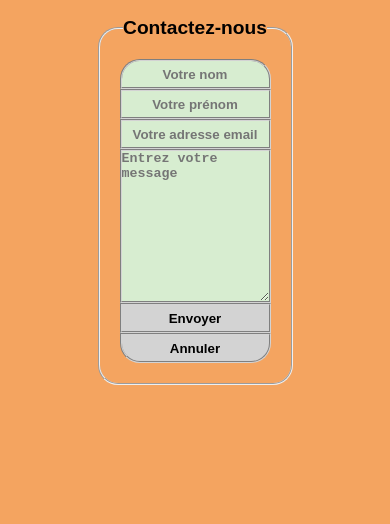
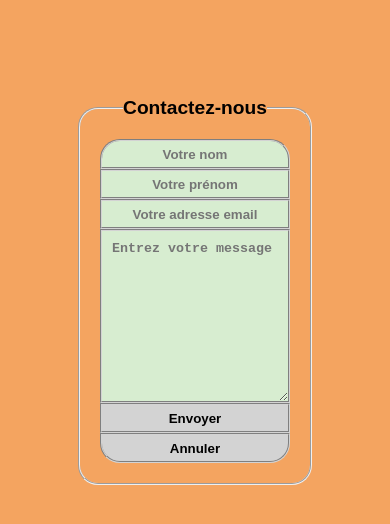
Before and after one commit to Saisai-31/Exercices, a plain HTML site: page Distantiel_13102023/Classe_virtuelle_131023.html in a window 390 px wide. Shown: the part 102-626 px from the top of the page. Drawn offline with Linux system fonts and the light colour scheme.

Commit message:
Petite modification du formulaire dans Ditantiel du 13102023

```diff
--- a/Distantiel_13102023/Classe_virtuelle_131023.css
+++ b/Distantiel_13102023/Classe_virtuelle_131023.css
@@ -11,6 +11,7 @@ body{
 
 h1{
     margin: 20px auto;
+    margin-bottom: 100px;
     text-align: center;
     padding: 20px;
     background: linear-gradient(0.25turn, #f69d3c, #ebf8e1, #3f87a6);
@@ -22,6 +23,9 @@ input,textarea{
     background-color: #D7EDD0;
     border: 2px groove lightgrey;
     font-weight: bold;
+}
+textarea{
+    padding: 10px;
 }
 input{
     height: 30px;
@@ -42,9 +46,10 @@ input{
     cursor: pointer;
 }
 fieldset{
+    margin-top: 100px;
     display: flex;
     flex-direction: column;
-    width: 50%;
+    width: 30%;
     justify-content: center;
     align-items: center;
     padding: 20px;
@@ -57,10 +62,12 @@ legend{
     font-size: larger;
 }
 
-@media screen and (max-width:1200px) {
+@media screen and (max-width:1100px) {
     body{
         background: lightblue;
-
+    }
+    fieldset{
+        width: 50%;
     }
 
 }
@@ -68,6 +75,8 @@ legend{
 @media screen and (max-width:600px) {
     body{
         background: sandybrown;
-
+    }
+    fieldset{
+        width: 60%;
     }
 }
--- a/Distantiel_13102023/pageWebSimple.css
+++ b/Distantiel_13102023/pageWebSimple.css
@@ -9,7 +9,7 @@ body{
 }
 
 img{
-    width: 50vw;
+    width: 30vw;
     height: 30vh;
     display: block;
     margin: auto;
```
